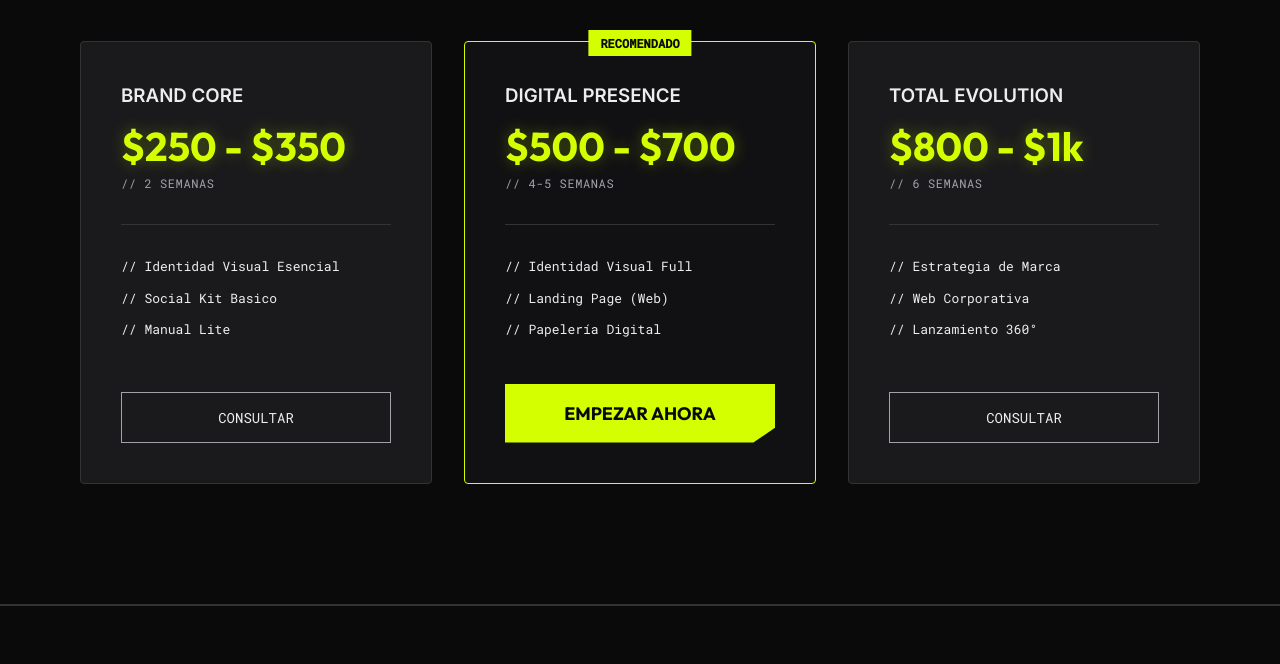
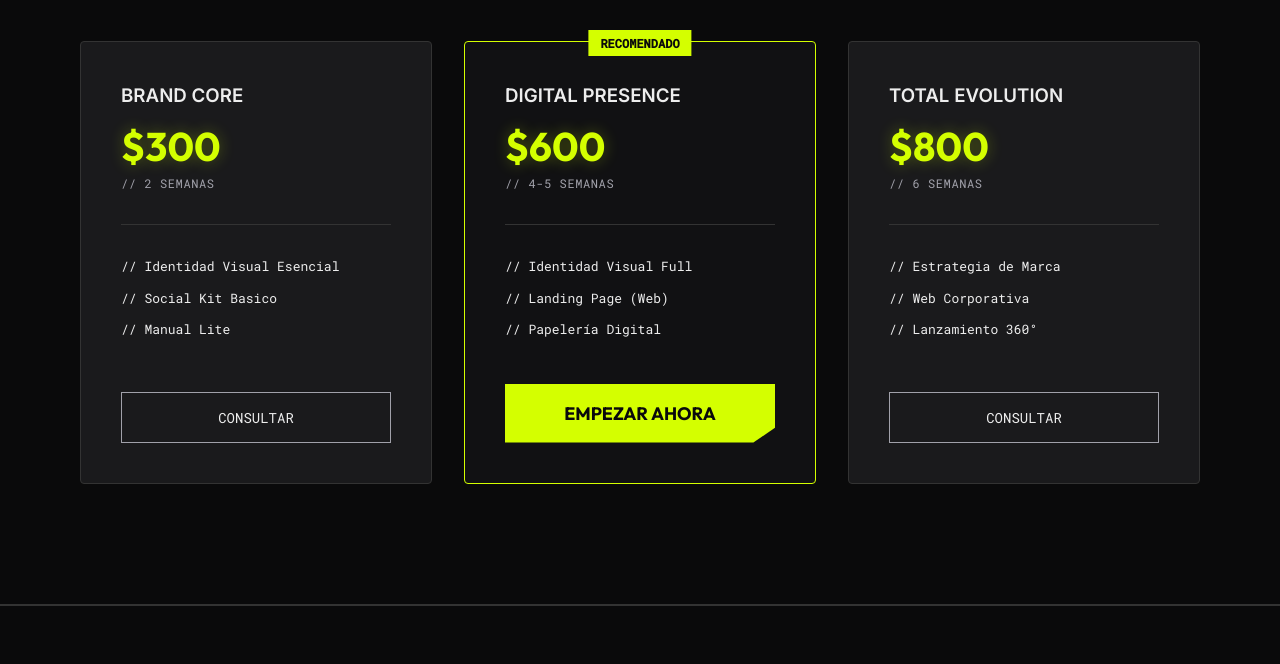
Before and after one commit to aguero2703-star/aguero-web, a plain HTML site: page index.html in a window 1280 px wide. Shown: the part 2360-3024 px from the top of the page. Drawn offline with Linux system fonts and the light colour scheme.

Commit message:
Add files via upload

```diff
--- a/index.html
+++ b/index.html
@@ -528,7 +528,7 @@
             <div class="price-card">
                 <div class="plan-header">
                     <h3>BRAND CORE</h3>
-                    <p class="price">$250 - $350</p>
+                    <p class="price">$300</p>
                     <p class="plan-duration">// 2 SEMANAS</p>
                 </div>
                 <ul class="plan-features">
@@ -543,7 +543,7 @@
                 <div class="tag-recommend">RECOMENDADO</div>
                 <div class="plan-header">
                     <h3>DIGITAL PRESENCE</h3>
-                    <p class="price">$500 - $700</p>
+                    <p class="price">$600</p>
                     <p class="plan-duration">// 4-5 SEMANAS</p>
                 </div>
                 <ul class="plan-features">
@@ -557,7 +557,7 @@
             <div class="price-card">
                 <div class="plan-header">
                     <h3>TOTAL EVOLUTION</h3>
-                    <p class="price">$800 - $1k</p>
+                    <p class="price">$800</p>
                     <p class="plan-duration">// 6 SEMANAS</p>
                 </div>
                 <ul class="plan-features">
```
